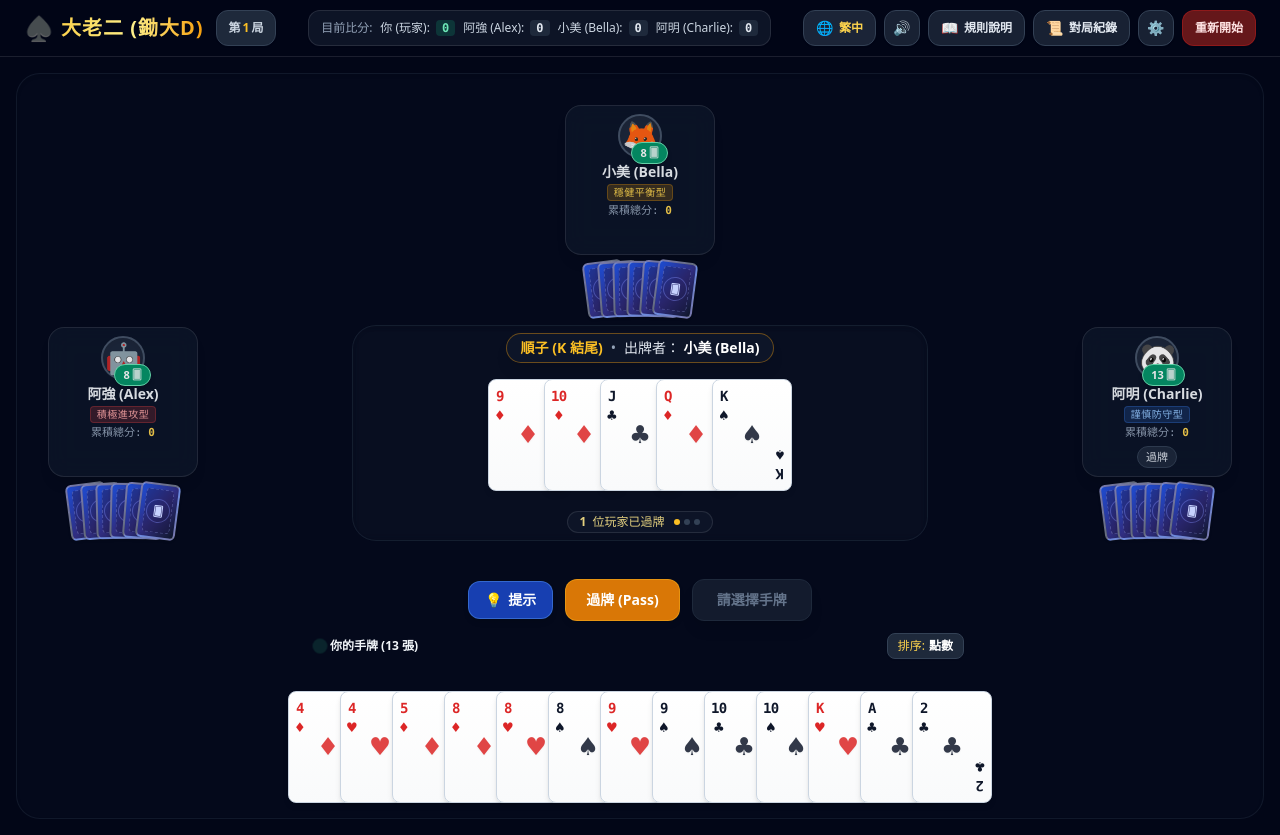
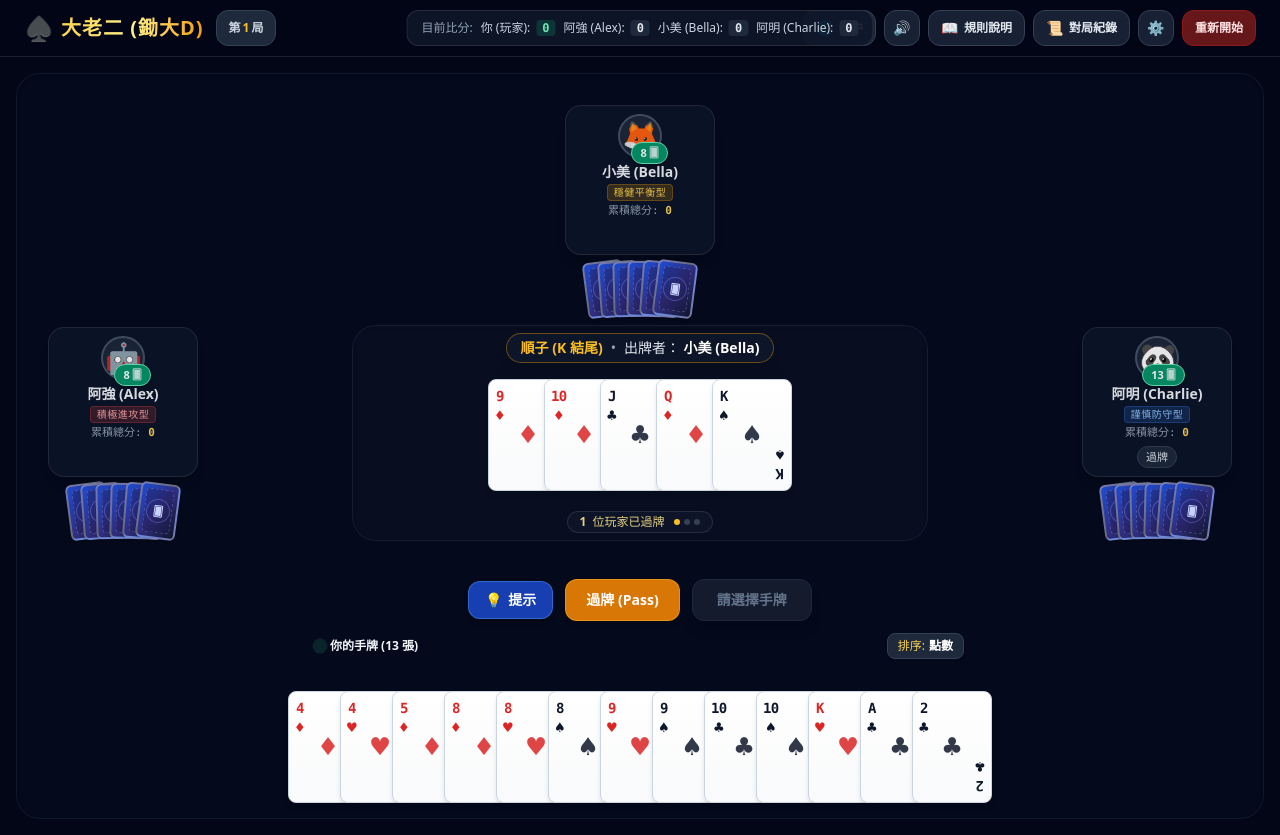
Before and after one commit to kennith/big2-app, a Vue app: page / in a window 1280 px wide. Built offline with nearby package versions, Linux system fonts and the light colour scheme.

Commit message:
style: center align match scores bar horizontally in header

```diff
--- a/src/components/GameHeader.vue
+++ b/src/components/GameHeader.vue
@@ -44,8 +44,8 @@ const emit = defineEmits<{
       </div>
     </div>
 
-    <!-- Match Scores Bar (Hidden on ultra-small screens, visible on md+) -->
-    <div class="hidden md:inline-flex items-center gap-2 bg-slate-900/90 h-8 sm:h-9 px-3 rounded-xl border border-white/10 text-xs shadow-sm">
+    <!-- Match Scores Bar (Perfect horizontal center on header) -->
+    <div class="hidden lg:inline-flex items-center gap-2 bg-slate-900/90 h-8 sm:h-9 px-3.5 rounded-xl border border-white/10 text-xs shadow-sm absolute left-1/2 -translate-x-1/2 top-1/2 -translate-y-1/2 pointer-events-none">
       <span class="text-slate-400 font-medium">{{ t.scores }}:</span>
       <div v-for="(player, idx) in players" :key="player.id" class="flex items-center gap-1.5">
         <span class="text-slate-300">{{ player.name }}:</span>
```
